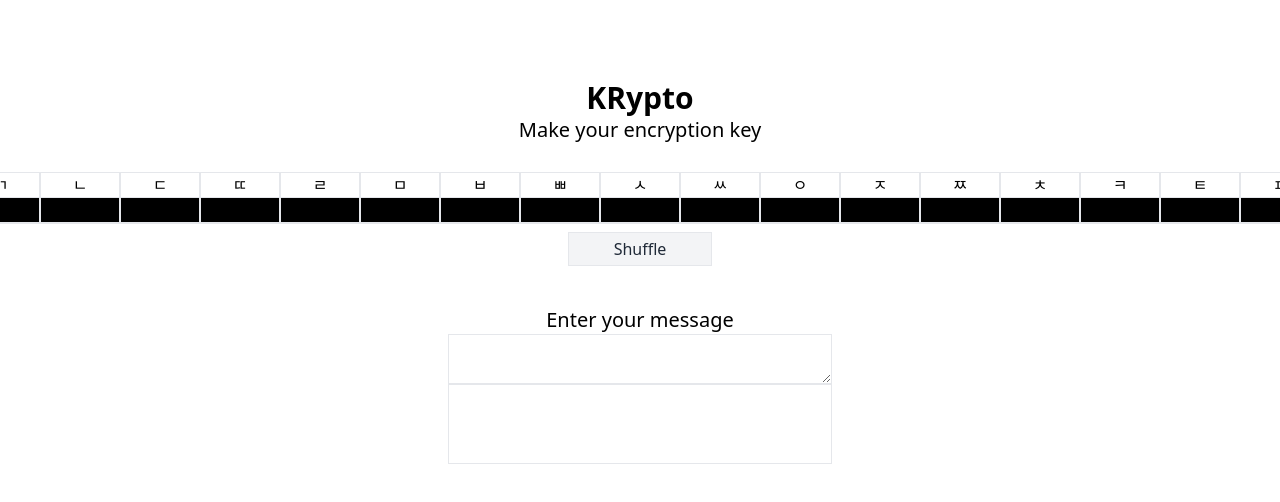
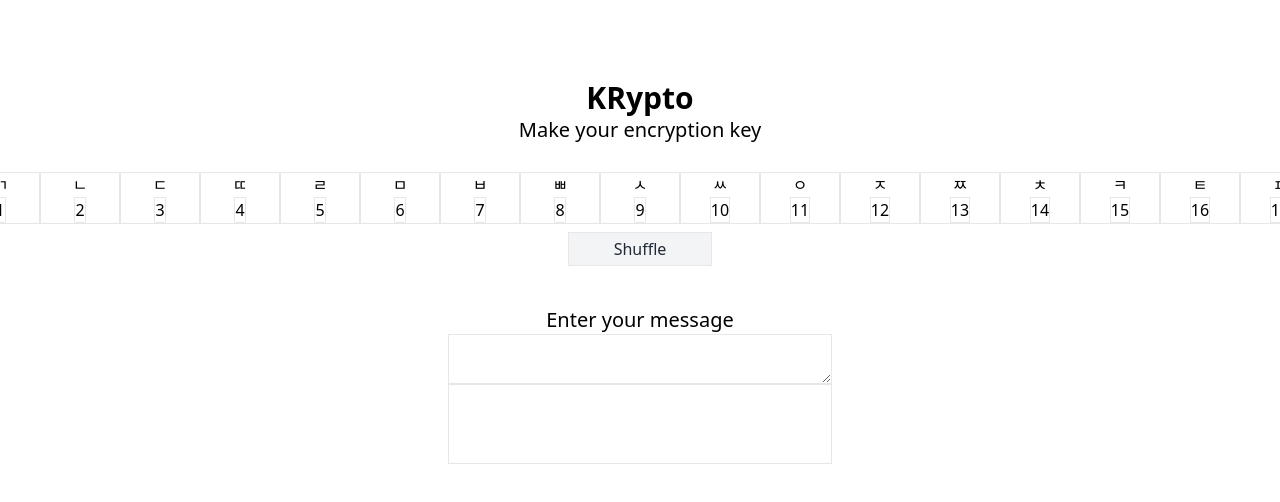
Before and after one commit to gnoeyp/krypto, a Next.js app: page / in a window 1280 px wide. Shown: the top 502 px of the page. Built offline with nearby package versions, Linux system fonts and the light colour scheme.

Commit message:
feat(selectbox): div selectbox

```diff
--- a/components/SelectBox.tsx
+++ b/components/SelectBox.tsx
@@ -1,15 +1,50 @@
+import { useEffect, useState } from 'react';
+
 type Option = {
   label: string;
   value: any;
 };
 
 type SelectBoxProps = {
-  onChange: React.ChangeEventHandler<HTMLSelectElement>;
+  onChange: (value: number | string) => void;
   value: number | string;
   options: Option[];
 };
 
 const SelectBox = ({ onChange, value, options }: SelectBoxProps) => {
+  const [isSelecting, setIsSelecting] = useState(false);
+  const handleClick = () => {
+    setIsSelecting(true);
+  };
+
+  const handleClickItem = (item: number | string) => {
+    onChange(item);
+    setIsSelecting(false);
+  };
+
+  return (
+    <div>
+      <div className="border" onClick={handleClick}>
+        {value}
+      </div>
+      {isSelecting && (
+        <div className="absolute border">
+          <ul>
+            {options.map((option, index) => (
+              <li
+                key={index}
+                className="cursor-pointer"
+                onClick={() => handleClickItem(option.value)}
+              >
+                {option.label}
+              </li>
+            ))}
+          </ul>
+        </div>
+      )}
+    </div>
+  );
+  /*
   return (
     <select
       className="w-20 border bg-black"
@@ -23,6 +58,7 @@ const SelectBox = ({ onChange, value, options }: SelectBoxProps) => {
       ))}
     </select>
   );
+  */
 };
 
 export default SelectBox;
--- a/pages/index.tsx
+++ b/pages/index.tsx
@@ -24,12 +24,9 @@ const Home: NextPage = () => {
     setMessage(event.currentTarget.value);
   };
 
-  const handleChangeKey = (
-    index: number,
-    event: React.ChangeEvent<HTMLSelectElement>,
-  ) => {
+  const handleChangeKey = (index: number, value: number | string) => {
     const newKey = [...encryptKey];
-    newKey[index] = Number(event.currentTarget.value);
+    newKey[index] = Number(value);
     setEncryptKey(newKey);
   };
 
@@ -62,7 +59,7 @@ const Home: NextPage = () => {
               <div className="text-center">{consonant}</div>
               <SelectBox
                 options={options}
-                onChange={event => handleChangeKey(index, event)}
+                onChange={value => handleChangeKey(index, value)}
                 value={encryptKey[index]}
               />
             </div>
```
